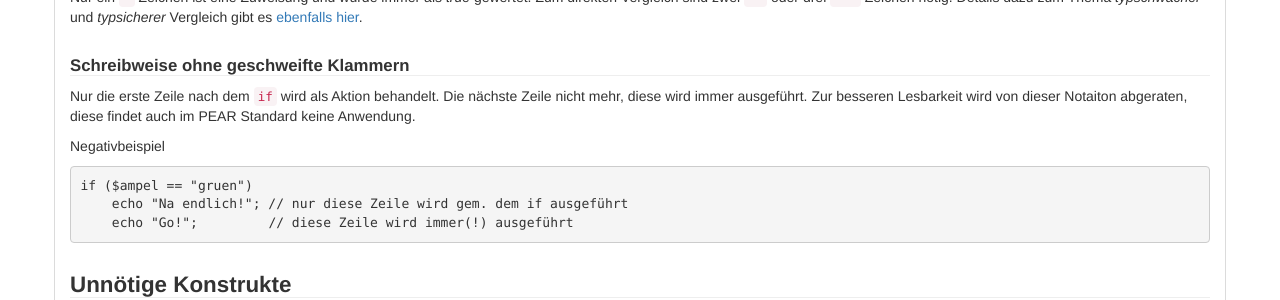
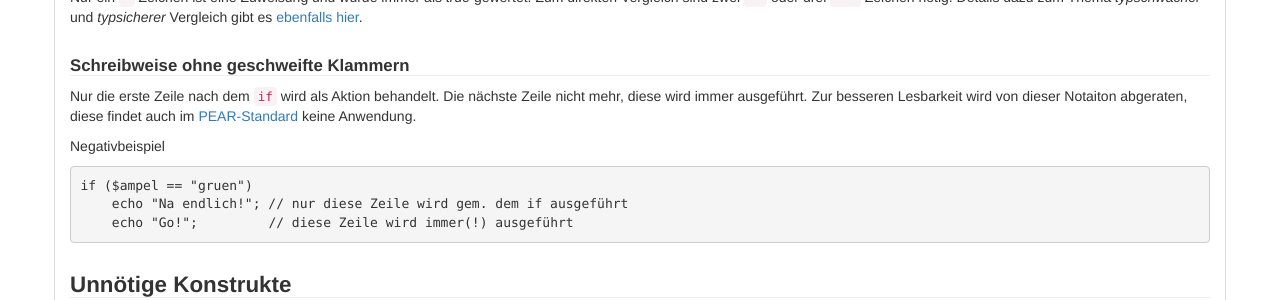
Before and after one commit to php-de/php-de.github.io, a Jekyll site: the page built from code-optimizing/if.md, in a window 1280 px wide and 900 px high, scrolled down 1653 px. Shown: the part 172-472 px from the top of the window. Built offline with Jekyll 4.4.1, drawn with Linux system fonts in a browser that asks for light colours; nearby versions of some CDN libraries; part of the change alters nothing that is shown.

```diff
--- a/code-optimizing/if.md
+++ b/code-optimizing/if.md
@@ -122,7 +122,7 @@ Nur ein `=` Zeichen ist eine Zuweisung und würde immer als *true* gewertet. Zum
 
 #### Schreibweise ohne geschweifte Klammern
 
-Nur die erste Zeile nach dem `if` wird als Aktion behandelt. Die nächste Zeile nicht mehr, diese wird immer ausgeführt. Zur besseren Lesbarkeit wird von dieser Notaiton abgeraten, diese findet auch im PEAR Standard keine Anwendung.
+Nur die erste Zeile nach dem `if` wird als Aktion behandelt. Die nächste Zeile nicht mehr, diese wird immer ausgeführt. Zur besseren Lesbarkeit wird von dieser Notaiton abgeraten, diese findet auch im [PEAR-Standard](http://pear.php.net/manual/en/standards.control.php) keine Anwendung.
 
 Negativbeispiel
 
```
